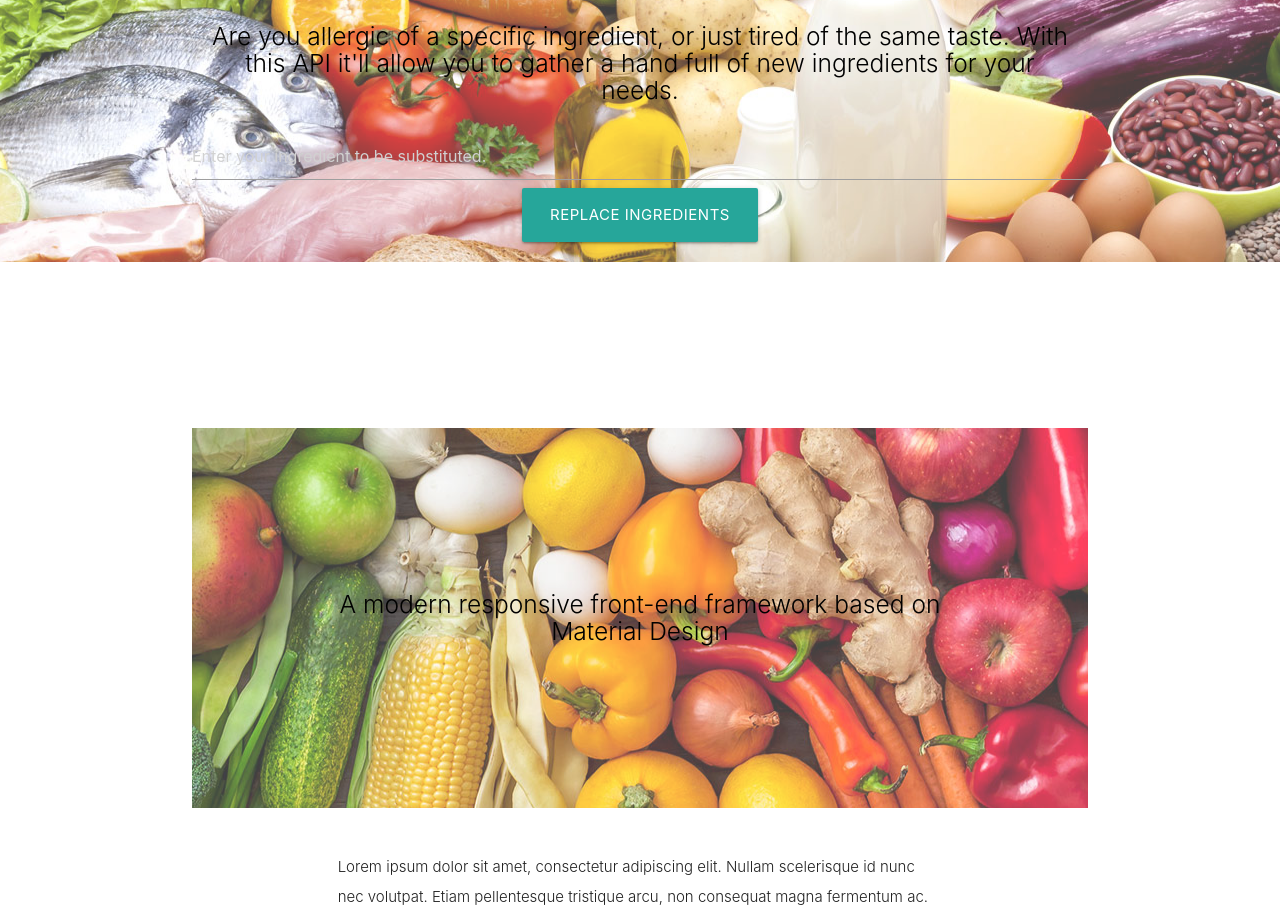
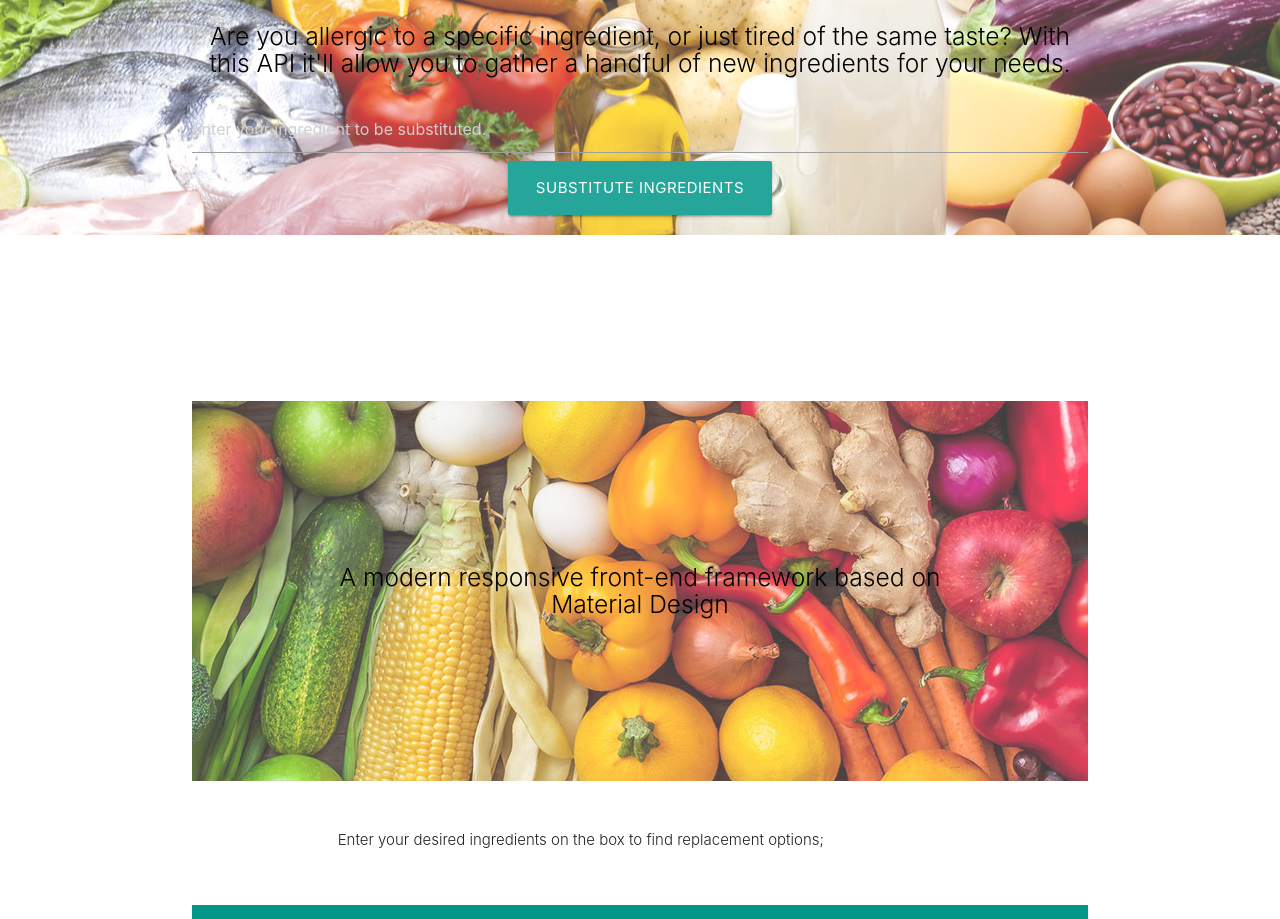
Before and after one commit to willtham1/Cookbook, a plain HTML site: page ingredients.html in a window 1280 px wide. Shown: the part 209-1128 px from the top of the page. Drawn offline with nearby package versions, Linux system fonts and the light colour scheme.

Commit message:
edit new photo

```diff
--- a/index2.html
+++ b/ingredients.html
@@ -24,7 +24,7 @@
           <ul id="nav-mobile" class="sidenav">
             <li><a href="signup.html">Sign Up</a></li>
             <li><a href="login.html">Log In</a></li>
-            <li><a href="index2.html">Keep it simple.</a></li>
+            <li><a href="index2.html">Substitute ingredients</a></li>
           </ul>
           <a href="#" data-target="nav-mobile" class="sidenav-trigger"><i class="material-icons">menu</i></a>
         </div>
@@ -36,11 +36,11 @@
         <br><br>
         <h1 class="header center teal-text text-lighten-2">Keep it simple!</h1>
         <div class="row center">
-          <h5 class="header col s12 light">Are you allergic of a specific ingredient, or just tired of the same taste. With this API it'll allow you to gather a hand full of new ingredients for your needs.</h5>
+          <h5 class="header col s12 light">Are you allergic to a specific ingredient, or just tired of the same taste? With this API it'll allow you to gather a handful of new ingredients for your needs.</h5>
         </div>
         <div class="row center">
           <input id = 'userIngredient' type="text" placeholder="Enter your ingredient to be substituted.">
-          <button href="#!" id="replace-button" class="btn-large waves-effect waves-light teal lighten-1">Replace Ingredients</button>
+          <button href="#!" id="replace-button" class="btn-large waves-effect waves-light teal lighten-1">Substitute Ingredients</button>
         </div>
         <br><br>
 
@@ -100,7 +100,7 @@
         <div class="col s12 center">
           <h3><i class="mdi-content-send brown-text"></i></h3>
           <h4></h4>
-          <p class="left-align light">Lorem ipsum dolor sit amet, consectetur adipiscing elit. Nullam scelerisque id nunc nec volutpat. Etiam pellentesque tristique arcu, non consequat magna fermentum ac. Cras ut ultricies eros. Maecenas eros justo, ullamcorper a sapien id, viverra ultrices eros. Morbi sem neque, posuere et pretium eget, bibendum sollicitudin lacus. Aliquam eleifend sollicitudin diam, eu mattis nisl maximus sed. Nulla imperdiet semper molestie. Morbi massa odio, condimentum sed ipsum ac, gravida ultrices erat. Nullam eget dignissim mauris, non tristique erat. Vestibulum ante ipsum primis in faucibus orci luctus et ultrices posuere cubilia Curae;</p>
+          <p class="left-align light">Enter your desired ingredients on the box to find replacement options;</p>
         </div>
       </div>
 
```
Also changed, not shown: index.html (+3 -3 lines), ingredients.jpg (added).
